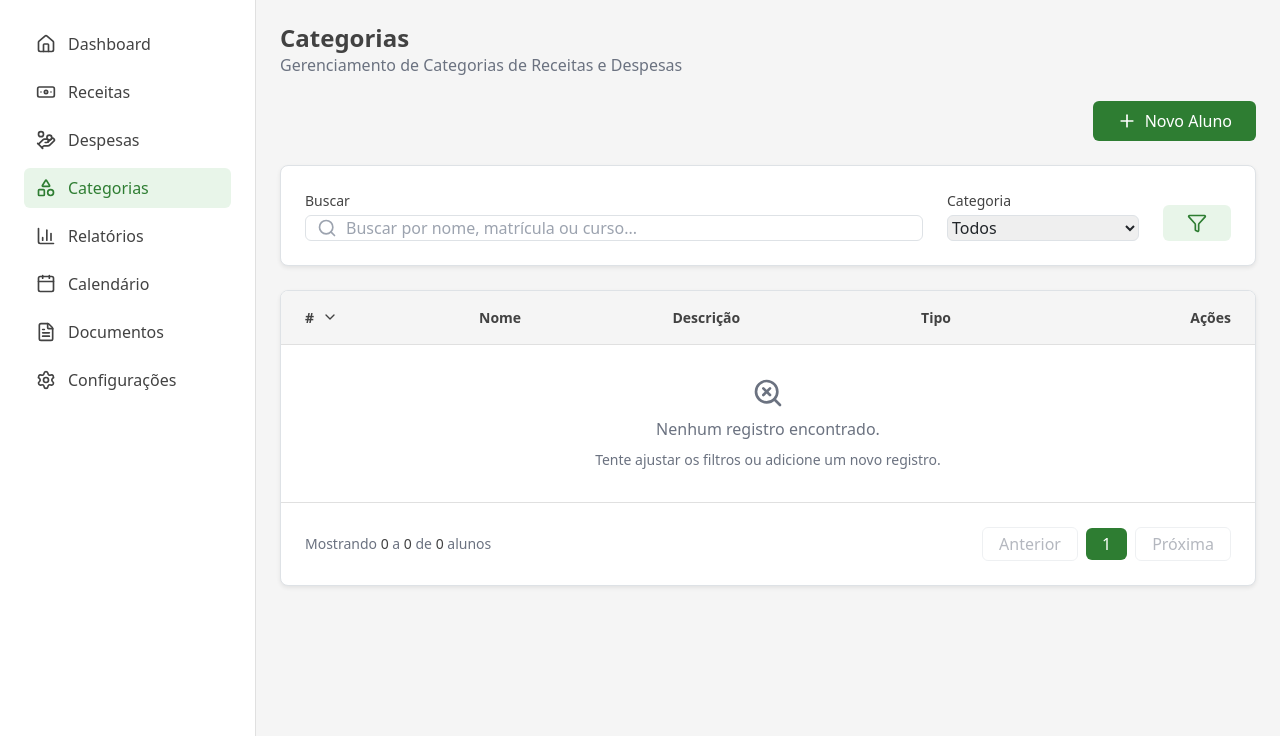
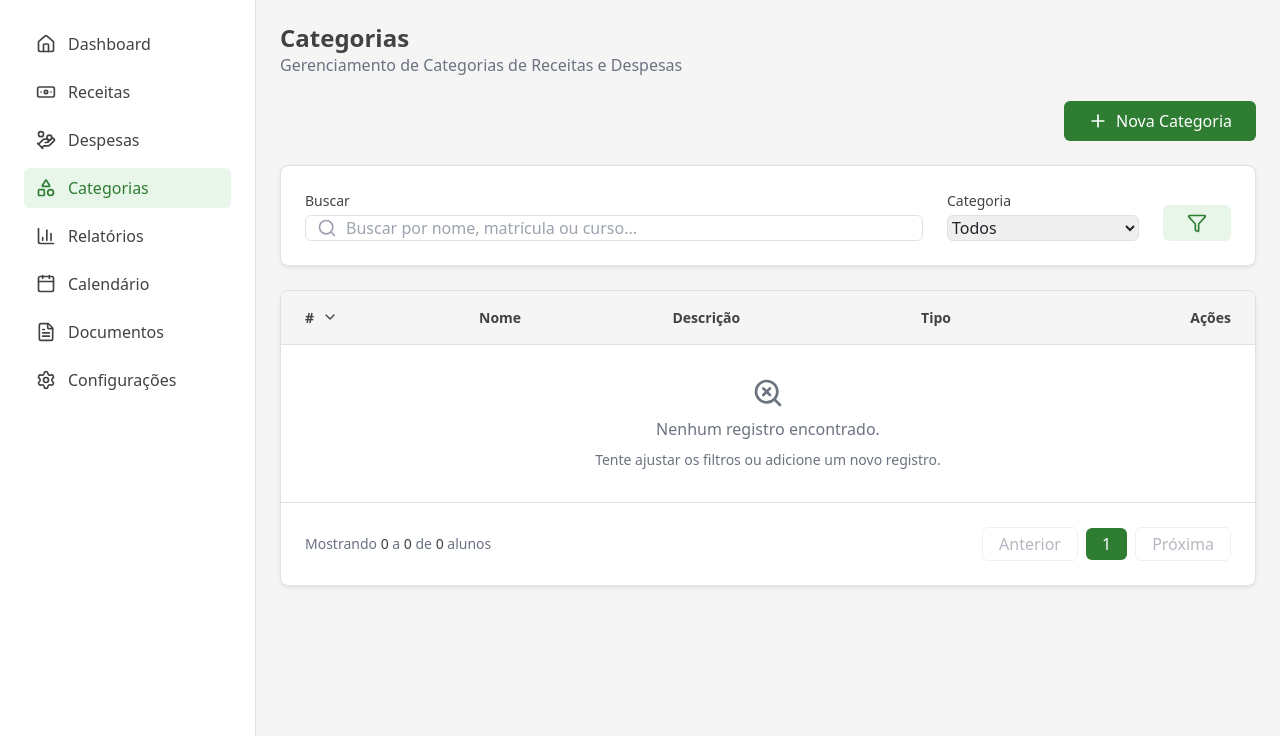
Before and after one commit to raphaeldecm/sisgef, a Django app: page /transactions/category/list/ in a window 1280 px wide. Shown: the part 64-800 px from the top of the page. Run offline with Django 5.2, Linux system fonts and the light colour scheme; data that the repository does not hold is empty; parts of the project's set-up code (start-up, migrations or seed data) failed here and were passed over; some libraries are stand-ins or nearby versions.

Commit message:
Refatorar modelo de categoria, atualizar template da lista de categorias e adicionar suporte a filtros

```diff
--- a/sisgef/transactions/models.py
+++ b/sisgef/transactions/models.py
@@ -7,11 +7,12 @@ from sisgef.core.models import BaseModel
 
 User = get_user_model()
 
-class Type(models.TextChoices):
+
+class Category(BaseModel):
+    class Type(models.TextChoices):
         INCOME = "IN", _("Income")
         EXPENSE = "EX", _("Expense")
 
-class Category(BaseModel):
     name = models.CharField(max_length=MAX_CHAR_FIELD_NAME_LENGTH)
     description = models.TextField()
     category_type = models.CharField(max_length=2, choices=Type.choices)
--- a/sisgef/transactions/templates/category/category_list.html
+++ b/sisgef/transactions/templates/category/category_list.html
@@ -10,14 +10,12 @@
 <div class="flex flex-row items-center justify-end mb-6">
   <button class="flex items-center justify-end gap-2 bg-[#2E7D32] text-white px-4 py-2 rounded-md hover:bg-[#1B5E20] transition-colors">
     <i data-lucide="plus" class="h-5 w-5"></i>
-    <span>Novo Aluno</span>
+    <span>Nova Categoria</span>
   </button>
 </div>
 <!-- Filtros e Busca -->
 <div class="bg-white p-4 rounded-lg shadow-sm border border-[#E0E0E0] mb-6">
   <form class="flex gap-4 items-end">
-    {% comment %} <form> {% endcomment %}
-
       <div class="flex-1">
           <label class="block text-sm font-medium text-[#424242] mb-1">Buscar</label>
           <div class="relative">
@@ -46,8 +44,6 @@
       <button class="bg-[#E8F5E9] text-[#2E7D32] px-4 py-2 rounded-md hover:bg-[#C8E6C9] transition-colors">
           <i data-lucide="filter" class="h-5 w-5"></i>
       </button>
-
-    {% comment %} </form> {% endcomment %}
     </form>
 </div>
 
--- a/sisgef/transactions/views.py
+++ b/sisgef/transactions/views.py
@@ -4,6 +4,7 @@ from django_filters.views import FilterView
 from sisgef.core import constants
 from sisgef.core.mixins import TitleViewMixin
 
+from . import filters
 from . import models
 
 
@@ -24,3 +25,4 @@ class CategoryListView(TitleViewMixin, FilterView, generic.ListView):
     template_name = "category/category_list.html"
     title = "Categorias"
     subtitle = "Gerenciamento de Categorias de Receitas e Despesas"
+    filterset_class = filters.CategoryFilter
```
